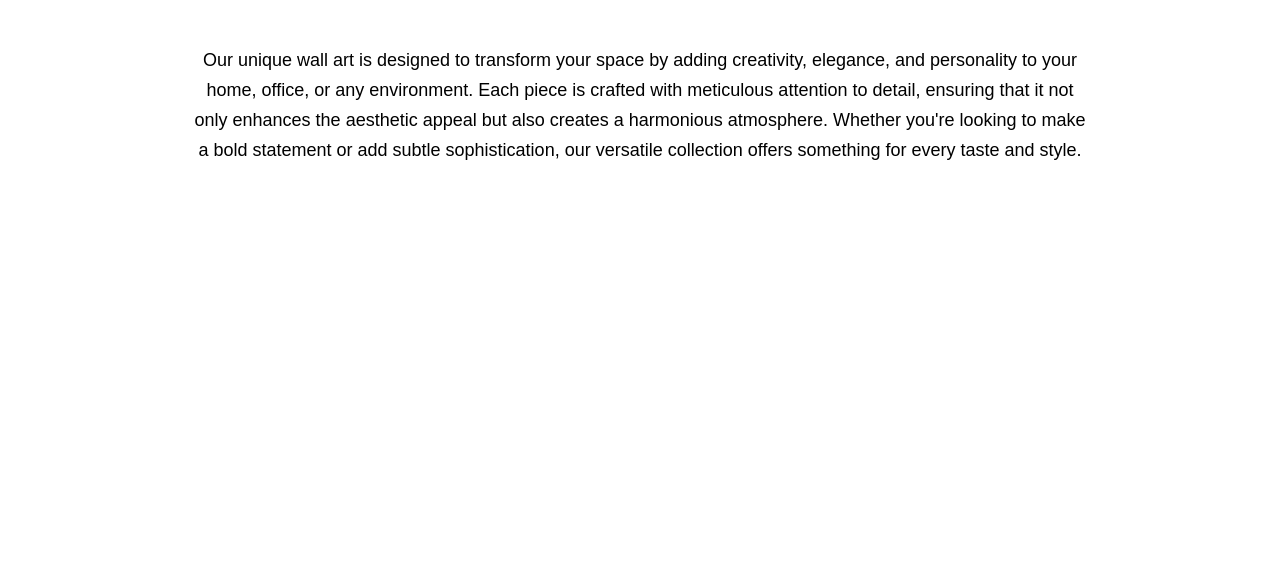
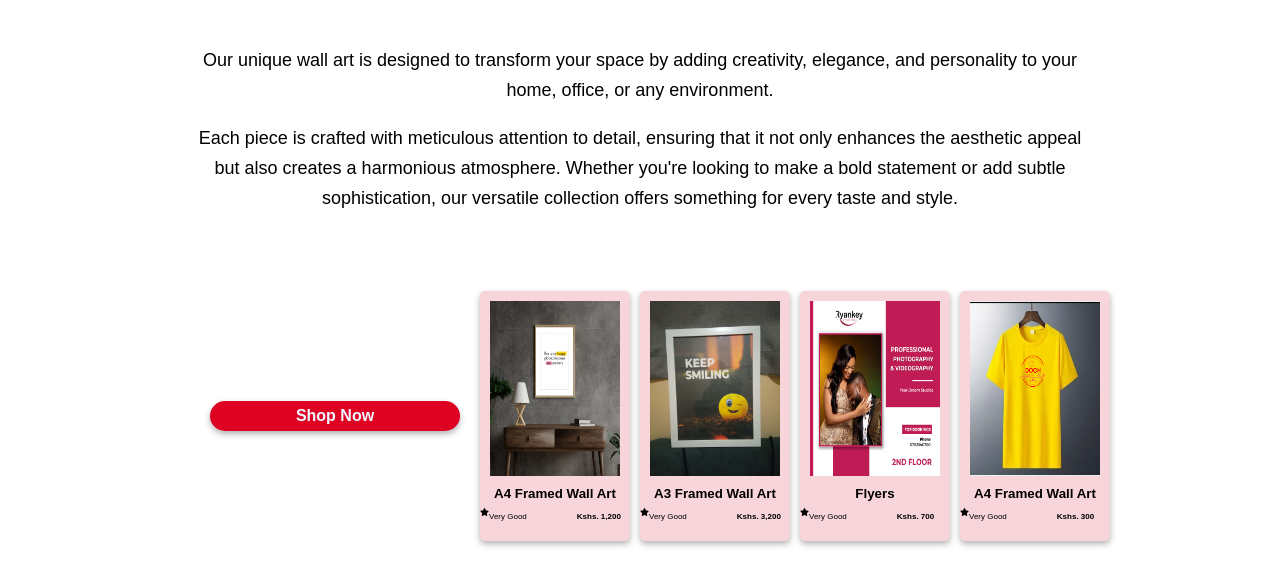
Before and after one commit to ValeryChebet/zavade_website_sample, a plain HTML site: page index.html in a window 1280 px wide. Shown: the part 279-840 px from the top of the page. Before the commit the page ends 800 px from the top, so only its background shows below. Drawn offline with Linux system fonts and the light colour scheme.

Commit message:
Added SHop Now section syled for responsive web

```diff
--- a/index.html
+++ b/index.html
@@ -33,10 +33,12 @@
                 <p>Create Your Own</p>
                 <p><span style="color: #de0223;">Beautiful </span>Haven</p>
             </div>
-            <div>
-                <p class="details">
+            <div class="details">
+                <p>
                     Our unique wall art is designed to transform your space by adding creativity, elegance, and
-                    personality to your home, office, or any environment. Each piece is crafted with meticulous
+                    personality to your home, office, or any environment.
+                </p>
+                <p class="details-paragraph2">Each piece is crafted with meticulous
                     attention to detail, ensuring that it not only enhances the aesthetic appeal but also creates a
                     harmonious atmosphere. Whether you're looking to make a bold statement or add subtle sophistication,
                     our versatile collection offers something for every taste and style.
@@ -44,7 +46,7 @@
             </div>
         </div>
     </div>
-    <!--
+    <section>
         <div class="products">
             <div>
                 <div class="shop">
@@ -54,7 +56,7 @@
             <div class="cards">
                 <div class="container">
                     <img src="Images/Happy_Place.jpeg" alt="">
-                <p>
+                    <p class="item">
                         A4 Framed Wall Art
                     </p>
                     <div class="rating">
@@ -65,7 +67,7 @@
                 </div>
                 <div class="container">
                     <img src="Images/Smiling.jpeg" alt="A3 Framed Wall Art">
-                <p>
+                    <p class="item">
                         A3 Framed Wall Art
                     </p>
                     <div class="rating">
@@ -76,7 +78,7 @@
                 </div>
                 <div class="container">
                     <img src="Images/RYAN.png" alt="Flyers">
-                <p>
+                    <p class="item">
                         Flyers
                     </p>
                     <div class="rating">
@@ -87,7 +89,7 @@
                 </div>
                 <div class="container">
                     <img src="Images/Tshirt.png" alt="Mock Ups">
-                <p>
+                    <p class="item">
                         A4 Framed Wall Art
                     </p>
                     <div class="rating">
@@ -98,6 +100,8 @@
                 </div>
             </div>
         </div>
+    </section>
+    <!--
     <div class="page">
         <div class="productsnav">
             <div class="search">
--- a/styles.css
+++ b/styles.css
@@ -70,6 +70,36 @@ hr {
     font-size: smaller;
 }
 
+.details-paragraph2 {
+    display: none;
+}
+
+.products {
+    width: 100%;
+    display: flex;
+    align-items: center;
+    justify-content: center;
+    text-align: center;
+}
+
+.shop {
+    display: flex;
+    background-color: #de0223;
+    width: 150px;
+    height: 30px;
+    font-weight: bolder;
+    color: aliceblue;
+    text-align: center;
+    align-items: center;
+    justify-content: center;
+    border-radius: 50px;
+    box-shadow: 0px 3px 6px rgba(0, 0, 0, 0.3);
+}
+
+.cards {
+    display: none;
+}
+
 @media screen and (min-width: 768px) {
     .Zavade {
         display: flex;
@@ -89,4 +119,65 @@ hr {
         padding: 0px 150px 0px;
         line-height: 30px;
     }
+
+    .details-paragraph2 {
+        display: flex;
+    }
+
+    .products {
+        width: 100%;
+        display: flex;
+        align-items: center;
+        justify-content: center;
+        gap: 20px;
+        padding: 20px;
+    }
+
+    .shop {
+        width: 250px;
+    }
+
+    .cards {
+        display: flex;
+        gap: 10px;
+    }
+
+    .container {
+        width: 150px;
+        height: 250px;
+        background-color: #f8d5da;
+        text-align: center;
+        align-items: center;
+        justify-content: center;
+        box-shadow: 0px 3px 6px rgba(0, 0, 0, 0.3);
+        border-radius: 5px;
+    }
+
+    .container img {
+        width: 130px;
+        height: 70%;
+        padding: 10px;
+        padding-bottom: 0px;
+
+    }
+
+    .container p {
+        line-height: 1px;
+    }
+
+    .item {
+        font-size: smaller;
+        font-weight: bolder;
+    }
+
+    .rating {
+        line-height: 1px;
+        font-size: 8px;
+        display: flex;
+    }
+
+    .amount {
+        font-weight: bold;
+        padding-left: 50px;
+    }
 }
```
Lines whose indentation alone changed are shown as unchanged.
